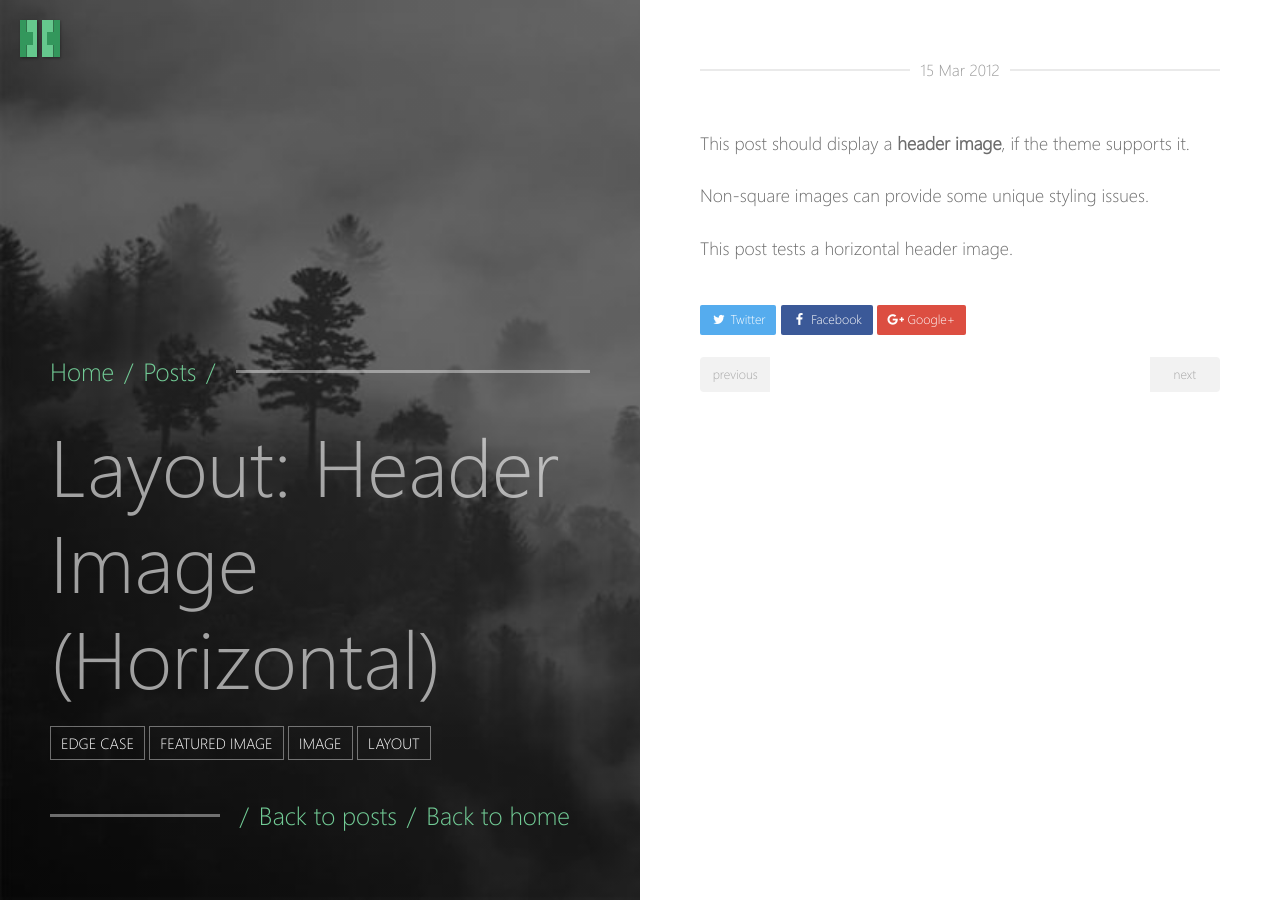
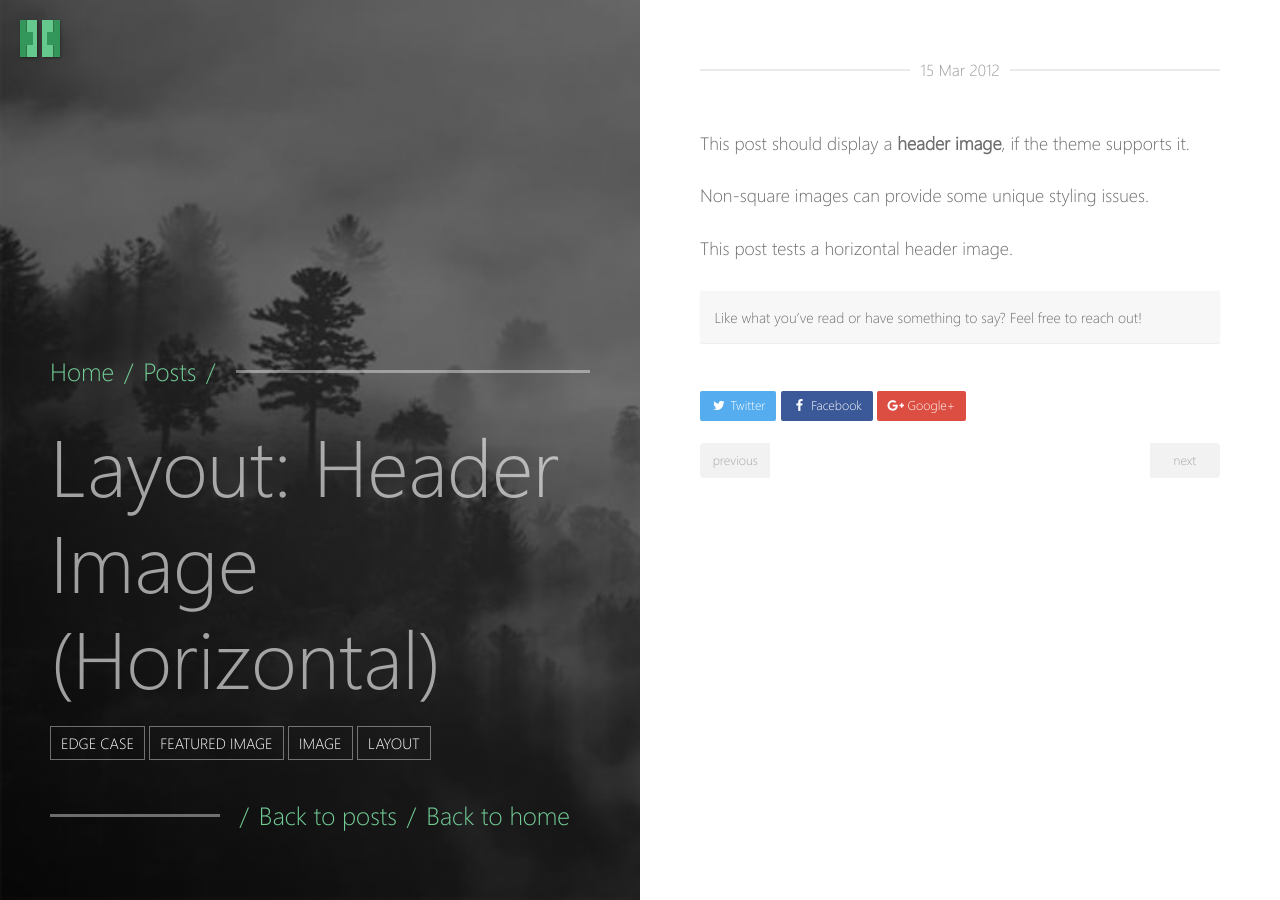
Before and after one commit to misterharsh/misterharsh.github.io, a Jekyll site: the page built from _posts/2012-03-15-layout-header-image-horizontal.md, in a window 1280 px wide. Built offline with Jekyll 4.4.1, drawn with Linux system fonts in a browser that asks for light colours.

Commit message:
added feel free to reach out notice at end of posts

```diff
--- a/_layouts/post.html
+++ b/_layouts/post.html
@@ -29,6 +29,7 @@ layout: compress
       <div class="inner-post content">
         <div class="date-highlight">{% if page.date %}{{ page.date | date: '%d %b %Y' }}{% else %}&#x2756;{% endif %}</div>
         {{ content }}
+        <p class="notice">Like what you’ve read or have something to say? Feel free to reach out!</p>
         <br>
         {% include share.html %}
         {% include page-pagination.html %}
```
